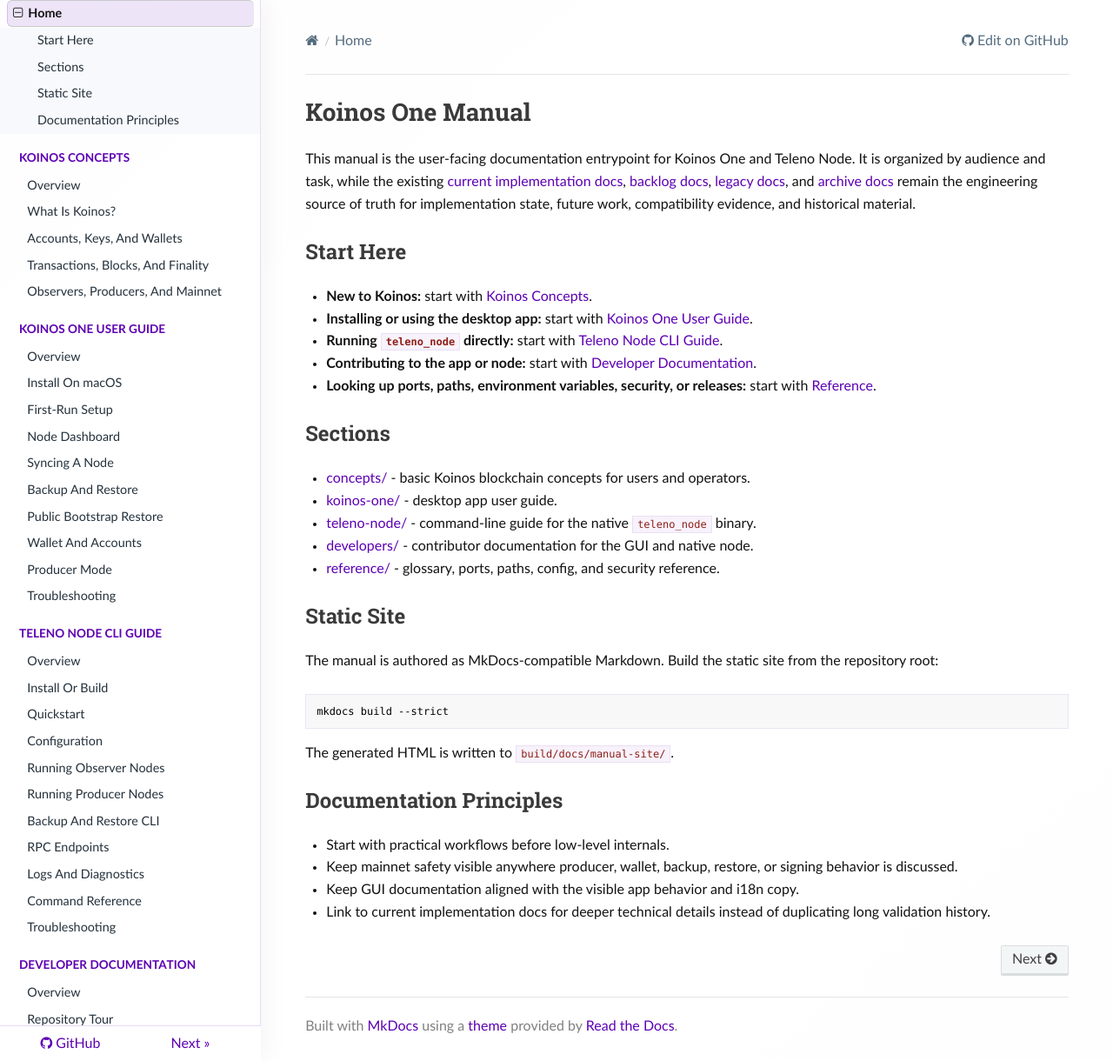
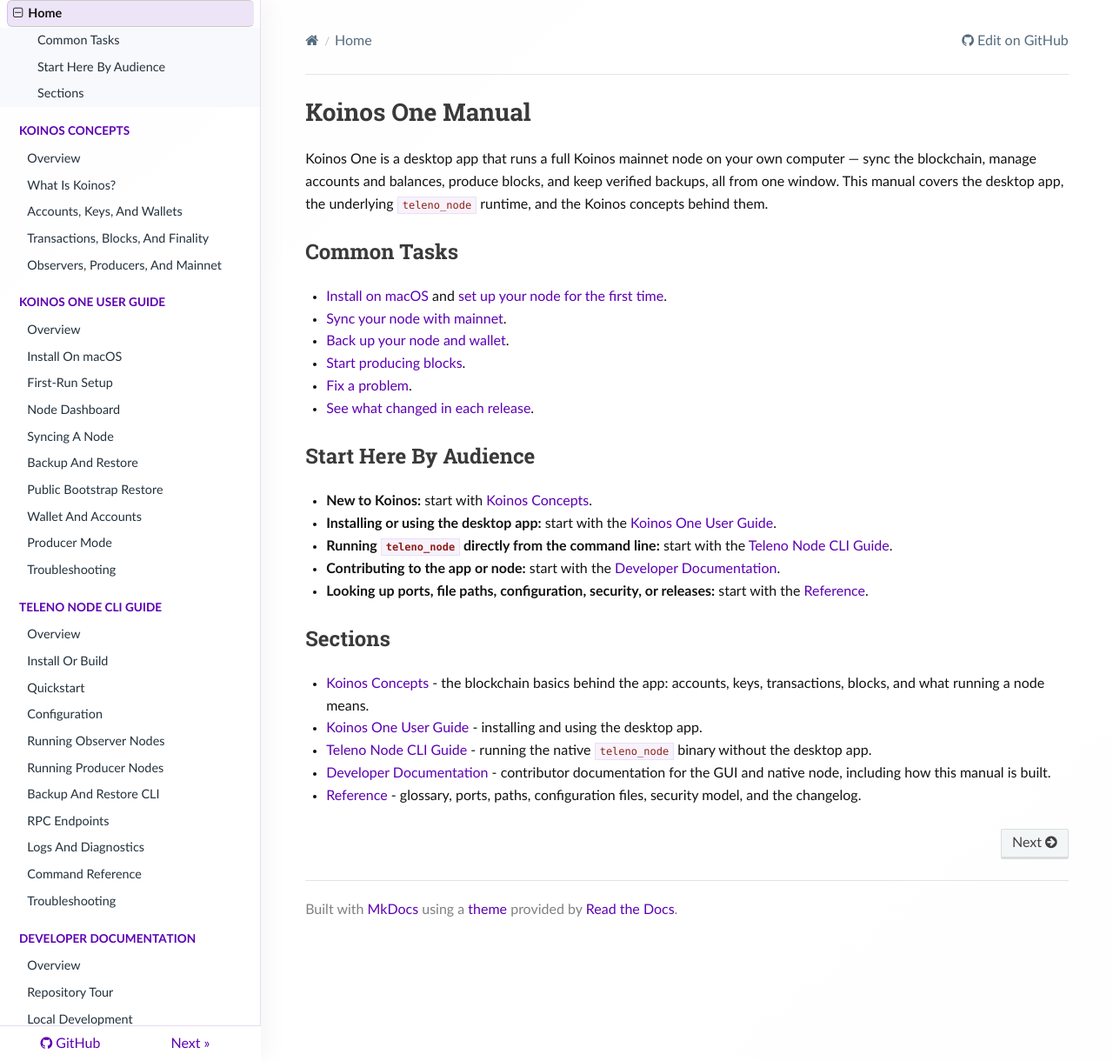
Before and after one commit to koinos/koinos-one, an MkDocs documentation site: the page built from docs/manual/README.md, in a window 1280 px wide and 1220 px high. Shown: the whole window at 87% size. Built offline with MkDocs 1.6.1, drawn with Linux system fonts in a browser that asks for light colours; nearby versions of some CDN libraries.

````diff
--- a/docs/manual/README.md
+++ b/docs/manual/README.md
@@ -1,54 +1,42 @@
 # Koinos One Manual
 
-This manual is the user-facing documentation entrypoint for Koinos One and
-Teleno Node. It is organized by audience and task, while the existing
-[current implementation docs](https://github.com/koinos/koinos-one/tree/main/docs/current),
-[backlog docs](https://github.com/koinos/koinos-one/tree/main/docs/backlog),
-[legacy docs](https://github.com/koinos/koinos-one/tree/main/docs/legacy),
-and [archive docs](https://github.com/koinos/koinos-one/tree/main/docs/archive)
-remain the engineering source of truth for implementation state, future work,
-compatibility evidence, and historical material.
+Koinos One is a desktop app that runs a full Koinos mainnet node on your own
+computer — sync the blockchain, manage accounts and balances, produce blocks,
+and keep verified backups, all from one window. This manual covers the desktop
+app, the underlying `teleno_node` runtime, and the Koinos concepts behind
+them.
 
-## Start Here
+## Common Tasks
+
+- [Install on macOS](koinos-one/install-macos.md) and
+  [set up your node for the first time](koinos-one/first-run-setup.md).
+- [Sync your node with mainnet](koinos-one/syncing-a-node.md).
+- [Back up your node and wallet](koinos-one/backup-and-restore.md).
+- [Start producing blocks](koinos-one/producer-mode.md).
+- [Fix a problem](koinos-one/troubleshooting.md).
+- [See what changed in each release](reference/changelog.md).
+
+## Start Here By Audience
 
 - **New to Koinos:** start with [Koinos Concepts](concepts/README.md).
-- **Installing or using the desktop app:** start with
+- **Installing or using the desktop app:** start with the
   [Koinos One User Guide](koinos-one/README.md).
-- **Running `teleno_node` directly:** start with
+- **Running `teleno_node` directly from the command line:** start with the
   [Teleno Node CLI Guide](teleno-node/README.md).
-- **Contributing to the app or node:** start with
+- **Contributing to the app or node:** start with the
   [Developer Documentation](developers/README.md).
-- **Looking up ports, paths, environment variables, security, or releases:**
-  start with [Reference](reference/README.md).
+- **Looking up ports, file paths, configuration, security, or releases:**
+  start with the [Reference](reference/README.md).
 
 ## Sections
 
-- [concepts/](concepts/README.md) - basic Koinos blockchain concepts for users
-  and operators.
-- [koinos-one/](koinos-one/README.md) - desktop app user guide.
-- [teleno-node/](teleno-node/README.md) - command-line guide for the native
-  `teleno_node` binary.
-- [developers/](developers/README.md) - contributor documentation for the GUI
-  and native node.
-- [reference/](reference/README.md) - glossary, ports, paths, config, and
-  security reference.
-
-## Static Site
-
-The manual is authored as MkDocs-compatible Markdown. Build the static site
-from the repository root:
-
-```bash
-mkdocs build --strict
-```
-
-The generated HTML is written to `build/docs/manual-site/`.
-
-## Documentation Principles
-
-- Start with practical workflows before low-level internals.
-- Keep mainnet safety visible anywhere producer, wallet, backup, restore, or
-  signing behavior is discussed.
-- Keep GUI documentation aligned with the visible app behavior and i18n copy.
-- Link to current implementation docs for deeper technical details instead of
-  duplicating long validation history.
+- [Koinos Concepts](concepts/README.md) - the blockchain basics behind the
+  app: accounts, keys, transactions, blocks, and what running a node means.
+- [Koinos One User Guide](koinos-one/README.md) - installing and using the
+  desktop app.
+- [Teleno Node CLI Guide](teleno-node/README.md) - running the native
+  `teleno_node` binary without the desktop app.
+- [Developer Documentation](developers/README.md) - contributor documentation
+  for the GUI and native node, including how this manual is built.
+- [Reference](reference/README.md) - glossary, ports, paths, configuration
+  files, security model, and the changelog.
````
Also changed, not shown: docs/manual/.review-progress.md (deleted, +0 -67 lines), docs/manual/developers/README.md (+21 -0 lines).
